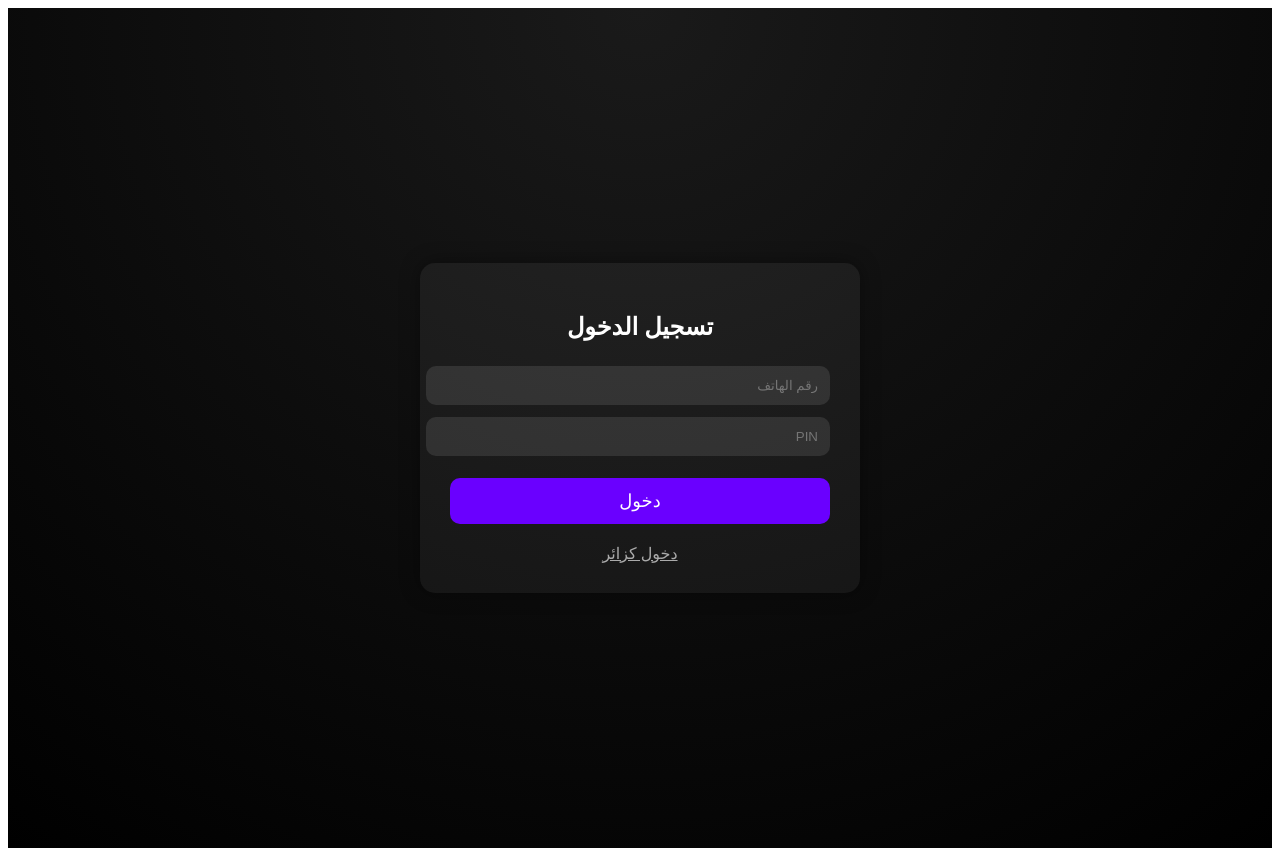
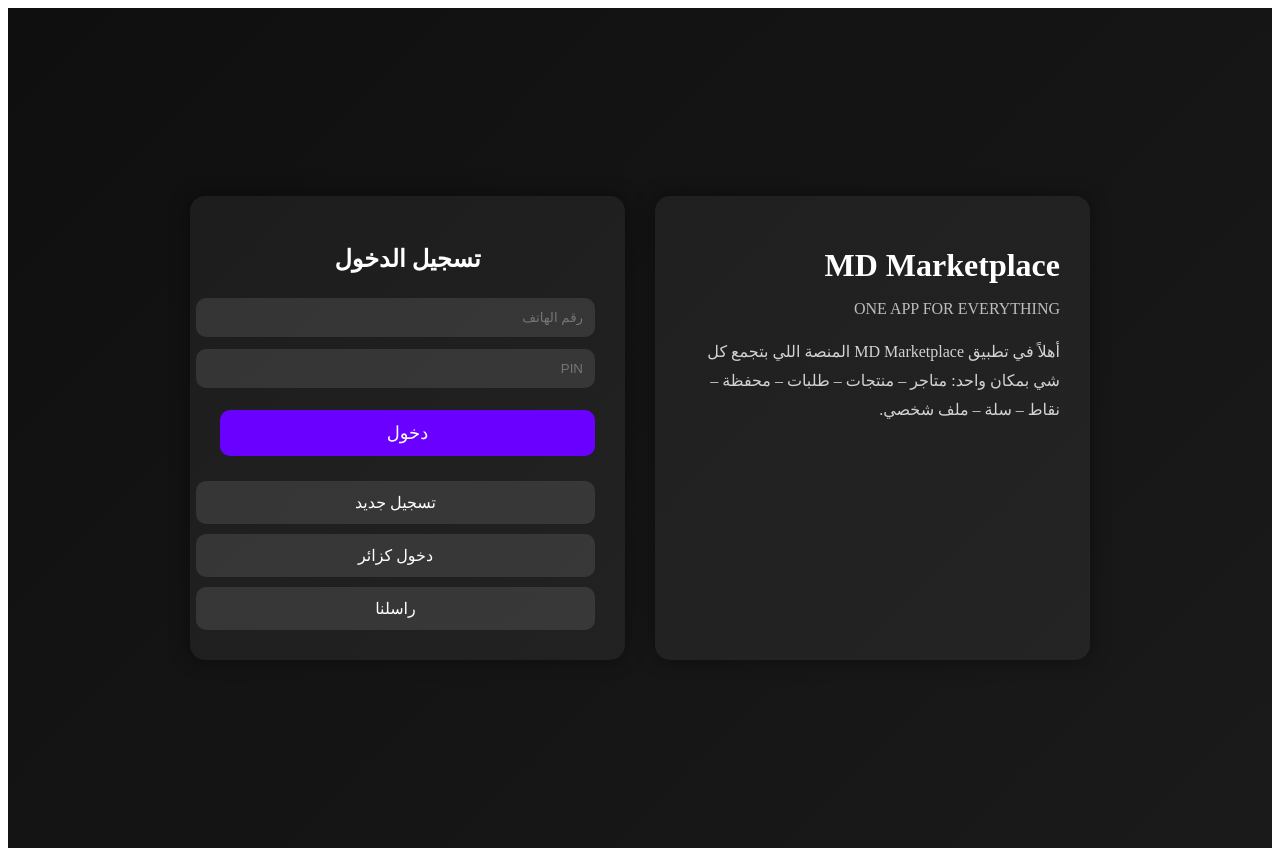
Before and after one commit to mjahto18-ui/MD-Marketplace, a Next.js app: page /login in a window 1280 px wide. Built offline with nearby package versions, Linux system fonts and the light colour scheme.

Commit message:
Update page.jsx

```diff
--- a/app/login/page.jsx
+++ b/app/login/page.jsx
@@ -19,22 +19,17 @@ export default function LoginPage() {
     const data = await res.json();
     setLoading(false);
 
-    // إذا المستخدم Pending
     if (data.status === "pending") {
       setError("تم إرسال طلب الانضمام… الرجاء انتظار التفعيل");
       return;
     }
 
-    // إذا خطأ
     if (!data.success) {
       setError(data.message);
       return;
     }
 
-    // تخزين بيانات المستخدم
     localStorage.setItem("user", JSON.stringify(data.user));
-
-    // دخول
     window.location.href = "/categories";
   }
 
@@ -42,22 +37,54 @@ export default function LoginPage() {
     <main
       style={{
         minHeight: "100vh",
-        background: "radial-gradient(circle at top, #1a1a1a, #000)",
+        background: "linear-gradient(135deg, #0f0f0f, #1a1a1a)",
         display: "flex",
         justifyContent: "center",
         alignItems: "center",
         padding: "20px",
         direction: "rtl",
+        color: "#fff",
       }}
     >
       <div
         style={{
+          display: "flex",
+          gap: "30px",
+          maxWidth: "900px",
+          width: "100%",
+        }}
+      >
+        {/* صندوق المعلومات */}
+        <div
+          style={{
+            flex: 1,
             background: "rgba(255,255,255,0.05)",
             padding: "30px",
             borderRadius: "15px",
-          width: "100%",
-          maxWidth: "380px",
-          color: "#fff",
+            boxShadow: "0 0 20px rgba(0,0,0,0.4)",
+          }}
+        >
+          <h1 style={{ fontSize: "32px", marginBottom: "10px" }}>
+            MD Marketplace
+          </h1>
+          <p style={{ opacity: 0.7, marginBottom: "20px" }}>
+            ONE APP FOR EVERYTHING
+          </p>
+
+          <p style={{ lineHeight: "1.8", opacity: 0.8 }}>
+            أهلاً في تطبيق MD Marketplace
+            المنصة اللي بتجمع كل شي بمكان واحد:
+            متاجر – منتجات – طلبات – محفظة – نقاط – سلة – ملف شخصي.
+          </p>
+        </div>
+
+        {/* صندوق تسجيل الدخول */}
+        <div
+          style={{
+            flex: 1,
+            background: "rgba(255,255,255,0.05)",
+            padding: "30px",
+            borderRadius: "15px",
             boxShadow: "0 0 20px rgba(0,0,0,0.4)",
           }}
         >
@@ -81,17 +108,7 @@ export default function LoginPage() {
 
           <button
             onClick={handleLogin}
-          style={{
-            width: "100%",
-            padding: "12px",
-            background: "#6a00ff",
-            border: "none",
-            borderRadius: "10px",
-            color: "#fff",
-            fontSize: "18px",
-            marginTop: "10px",
-            cursor: "pointer",
-          }}
+            style={btnPrimary}
           >
             {loading ? "جاري التحقق…" : "دخول"}
           </button>
@@ -102,10 +119,11 @@ export default function LoginPage() {
             </p>
           )}
 
-        <div style={{ textAlign: "center", marginTop: "20px" }}>
-          <a href="/categories" style={{ color: "#aaa" }}>
-            دخول كزائر
-          </a>
+          <div style={{ marginTop: "25px", display: "flex", flexDirection: "column", gap: "10px" }}>
+            <a href="/register" style={btnSecondary}>تسجيل جديد</a>
+            <a href="/categories" style={btnSecondary}>دخول كزائر</a>
+            <a href="/contact" style={btnSecondary}>راسلنا</a>
+          </div>
         </div>
       </div>
     </main>
@@ -121,3 +139,26 @@ const inputStyle = {
   background: "rgba(255,255,255,0.1)",
   color: "#fff",
 };
+
+const btnPrimary = {
+  width: "100%",
+  padding: "12px",
+  background: "#6a00ff",
+  border: "none",
+  borderRadius: "10px",
+  color: "#fff",
+  fontSize: "18px",
+  marginTop: "10px",
+  cursor: "pointer",
+};
+
+const btnSecondary = {
+  width: "100%",
+  padding: "12px",
+  background: "rgba(255,255,255,0.1)",
+  borderRadius: "10px",
+  textAlign: "center",
+  color: "#fff",
+  fontSize: "16px",
+  textDecoration: "none",
+};
```
Lines whose indentation alone changed are shown as unchanged.
